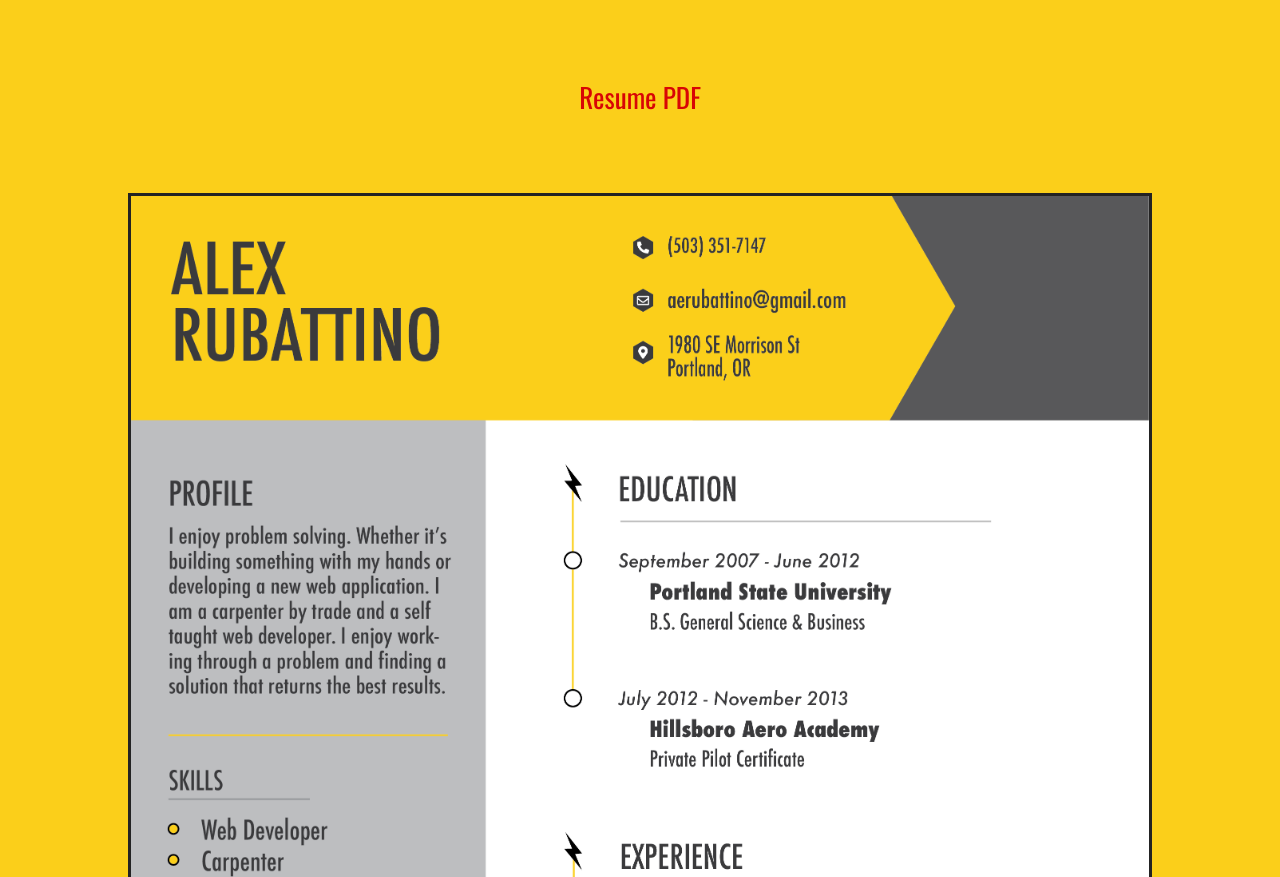
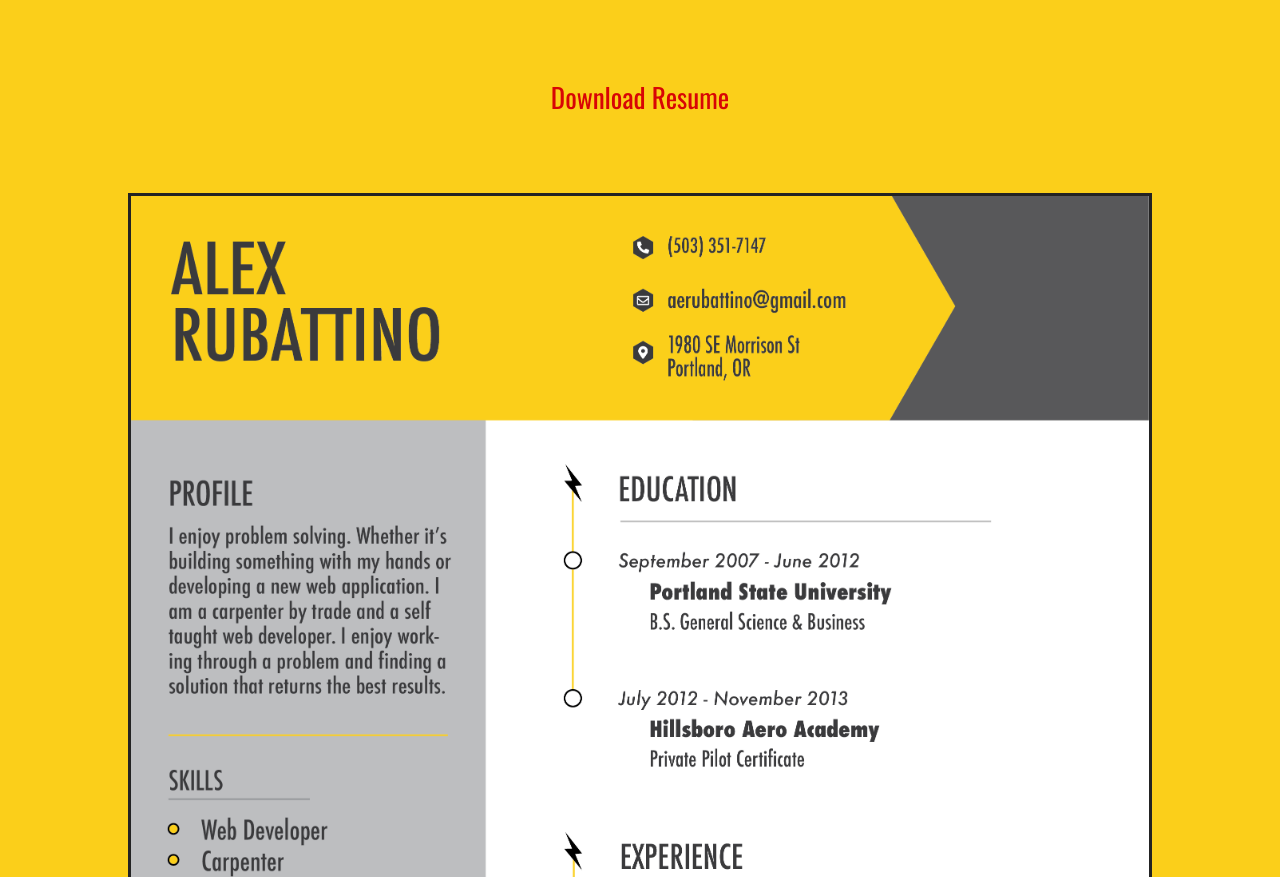
Before and after one commit to ayerub/ayerub.github.io, a plain HTML site: page index.html in a window 1280 px wide. Shown: the part 2175-3052 px from the top of the page. Drawn offline with nearby package versions, Linux system fonts and the light colour scheme; a script that the page names is missing.

Commit message:
Fix resume 404 error

```diff
--- a/index.html
+++ b/index.html
@@ -98,7 +98,7 @@
       <h1 id="resume" class="title">RESUME</h1>
       <div class="resume">
         <div class="res-pdf">
-          <p><a href="resume/Alex_Resume.pdf" target="_blank">Resume PDF</a></p>
+          <p><a href="Alex_Resume.pdf" download="Alex_Resume.pdf">Download Resume</a></p>
         </div>
         <div class="res-img">
           <img src="img/Alex_Resume_10_4_20.png">
```
